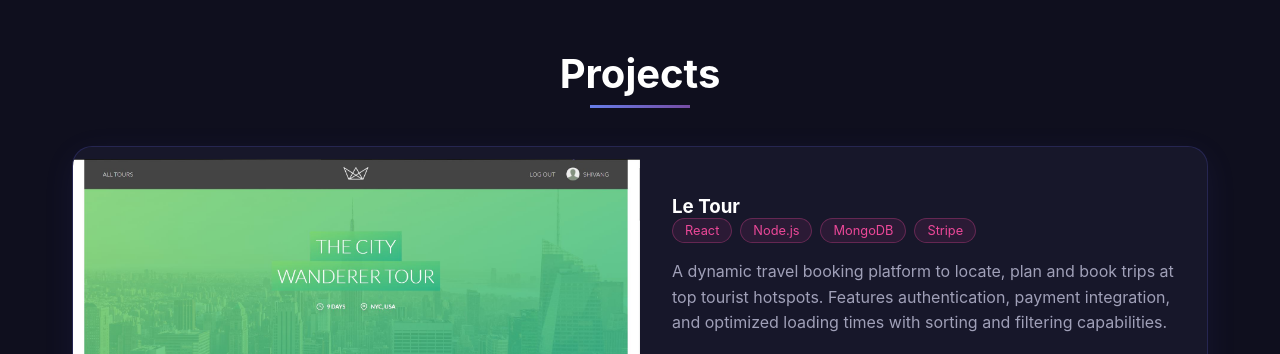
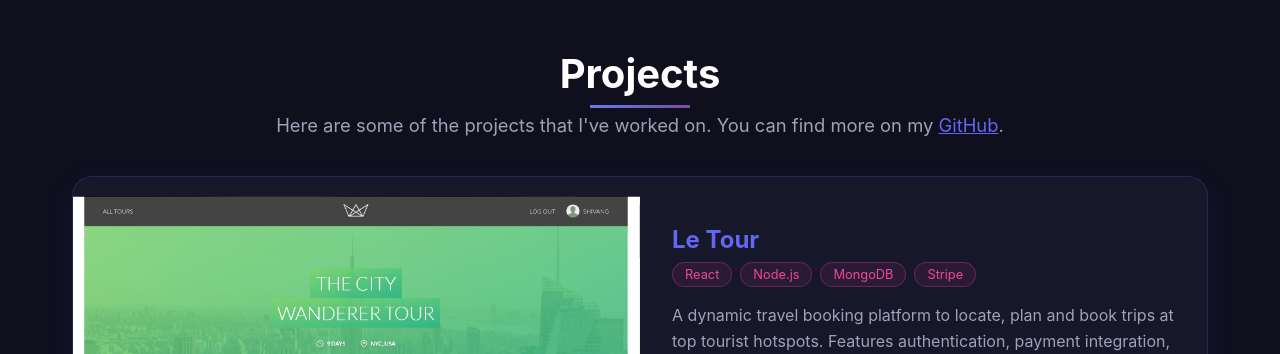
Before and after one commit to Shivang244/Shivang244.github.io, a plain HTML site: page index.html in a window 1280 px wide. Shown: the part 3110-3464 px from the top of the page. Drawn offline with Linux system fonts and the light colour scheme.

Commit message:
styling fixes

```diff
--- a/index.html
+++ b/index.html
@@ -274,6 +274,10 @@
         <!-- ...existing code... -->
     <section id="projects" class="scroll-animate">
         <h2 class="section-title">Projects</h2>
+        <p style="text-align:center; color:var(--text-secondary); margin-top:-2rem; margin-bottom:2.5rem; font-size:1.15rem;">
+            Here are some of the projects that I've worked on. You can find more on my
+            <a href="https://github.com/Shivang244" target="_blank" style="color:var(--primary-color);text-decoration:underline;">GitHub</a>.
+        </p>
         <div class="projects-list">
             <!-- Project 1 -->
             <div class="project-row">
--- a/style.css
+++ b/style.css
@@ -533,11 +533,11 @@ section {
     background: linear-gradient(135deg, rgba(99, 102, 241, 0.1) 0%, rgba(139, 92, 246, 0.1) 100%);
 }
 
-/* .project-title {
+.project-title {
     font-size: 1.5rem;
     margin-bottom: 0.5rem;
     color: var(--primary-color);
-} */
+}
 
 .project-tech {
     display: flex;
```
